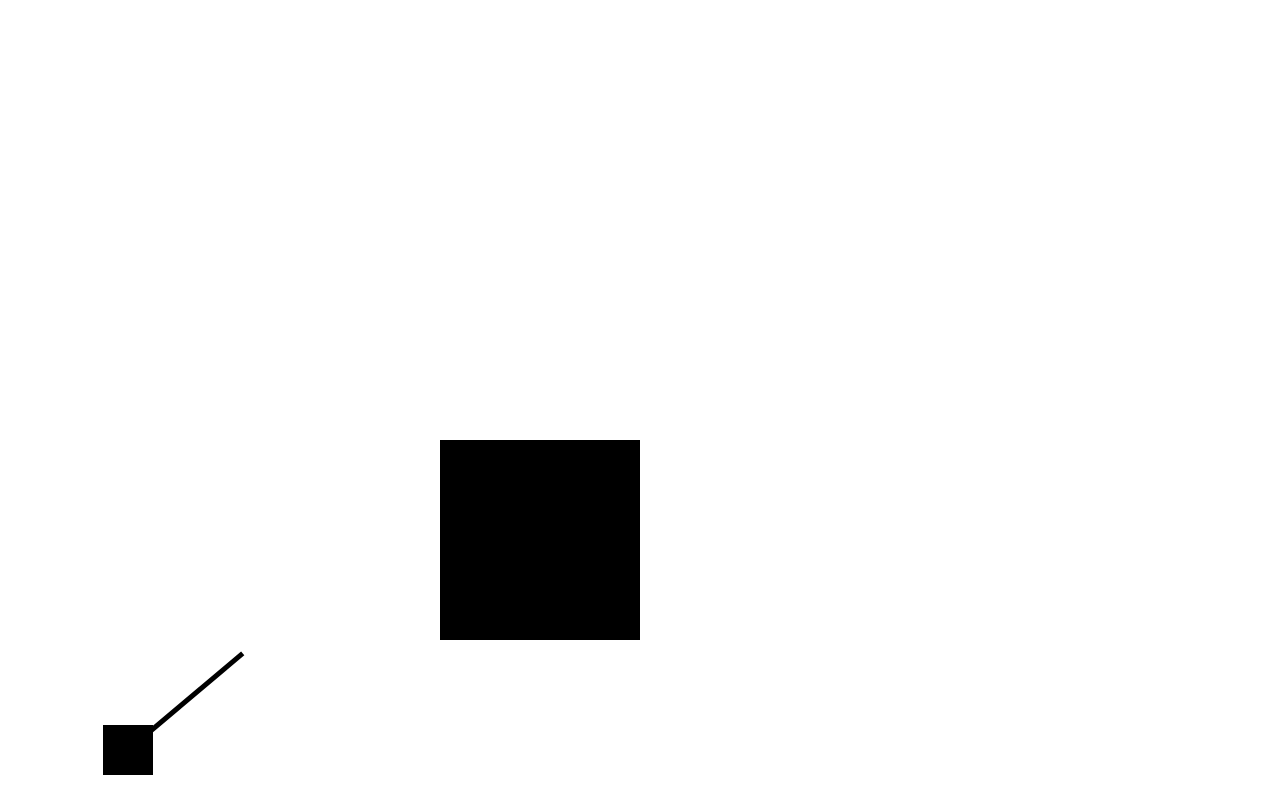
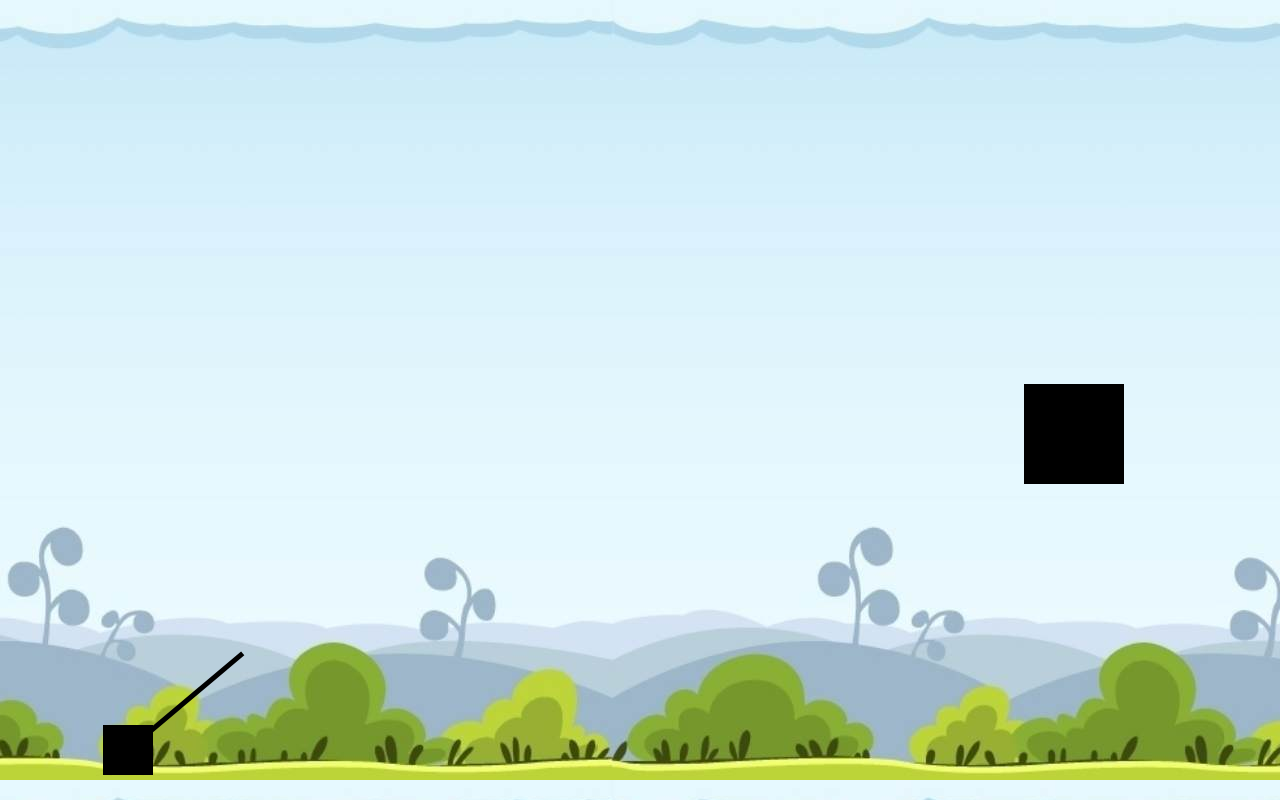
Before and after one commit to pedrodiogoneto/GameProject, a plain HTML site: page index.html in a window 1280 px wide. Both pictures are taken after a click on the button "START GAME". Drawn offline with Linux system fonts and the light colour scheme.

Commit message:
with luis changes on collision

```diff
--- a/chicken.js
+++ b/chicken.js
@@ -9,7 +9,9 @@ function Chicken(ctx, width, height, gravity) {
 
     self.gameWidth = width;
     self.gameHeight = height;
-    self.throwing = false;
+
+    //status: previous -> air -> finished
+    self.status = 'previous'
 
     self.baselineY = self.gameHeight - self.size;
     self.positionX = self.gameWidth / 10;
@@ -21,18 +23,19 @@ function Chicken(ctx, width, height, gravity) {
     self.angle = 0.7; //radianos (0 a pi)!
 
     self.acceleration = gravity;
+
 }
 
 Chicken.prototype.throw = function() {
     var self = this;
 
-    self.throwing = true;
+    self.status = 'air';
 };
 
 Chicken.prototype.update = function() {
     var self = this;
 
-    if (self.throwing) {
+    if (self.status === 'air') {
 
         if (self.positionY <= self.baselineY) {
             self.velocityYAngle = self.velocityYAngle + self.acceleration;
@@ -40,7 +43,7 @@ Chicken.prototype.update = function() {
             self.positionY = self.positionY + self.velocityYAngle;
             console.log(self.positionX, self.positionY);
         } else {
-            self.throwing = false;
+            self.status = 'finished';
             self.positionY = self.positionY;
         }
     }
@@ -100,10 +103,12 @@ Chicken.prototype.draw = function () {
     self.ctx.fillRect(self.positionX - self.size/2, self.positionY - self.size/2, self.size, self.size)
 }
 
+//self.ctx.fillRect(self.positionX - self.size/2, self.positionY - self.size/2, self.size, self.size)
+
 Chicken.prototype.drawThrowLine = function (angle, velocityX, velocityY, ctx) {
     var self = this;
 
-    if (self.throwing === false) {
+    if (self.status === 'previous') {
         self.ctx.beginPath();
         self.ctx.lineWidth="5";
         self.ctx.strokeStyle="black";
--- a/enimies.js
+++ b/enimies.js
@@ -1,23 +1,25 @@
 'use strict';
 
-function Enimies (ctx, width, height) {
+function Enemy (ctx, width, height) {
     var self = this;
 
-    self.size = 200;
+    self.size = 100;
 
     self.ctx = ctx;
 
     self.gameWidth = width;
     self.gameHeight = height;
 
-    self.positionX = self.gameWidth * 0.5;
-    self.positionY = self.gameWidth * 0.5;
+    self.positionX = self.gameWidth*0.8;
+    self.positionY = self.gameWidth*0.3;
 }
 
 
-Enimies.prototype.draw = function () {
+Enemy.prototype.draw = function () {
     var self = this;
 
     self.ctx.fillStyle = 'black';
-    self.ctx.fillRect(self.positionX - self.size, self.positionY - self.size, self.size, self.size)
+    self.ctx.fillRect(self.positionX, self.positionY, self.size, self.size)
 }
+
+// self.ctx.fillRect(self.positionX - self.size, self.positionY - self.size, self.size, self.size)
--- a/game.js
+++ b/game.js
@@ -12,12 +12,14 @@ function Game(mainElement) {
 
     self.gravity = 0.15;
 
- //   self.enimiesNumber = 1;
+    self.numberEnemies = 1;
+    self.enemies = []
 
     // create dom elements'
     self.canvasElement = document.createElement('canvas');
     self.canvasElement.width = self.width;
     self.canvasElement.height = self.height;
+    self.canvasElement.setAttribute('id', 'canvasElement');
     mainElement.appendChild(self.canvasElement);
 
     self.ctx = self.canvasElement.getContext('2d');
@@ -50,53 +52,81 @@ function Game(mainElement) {
 
     document.addEventListener('keydown', self.handleKeyDown);
 
-    function chickenMovement () {
+
+    for (var number=0; number<self.numberEnemies;number++) {
+        self.enemies.push(new Enemy(self.ctx, self.width, self.height));
+    }
+
+    function doFrame() {
+
         self.chicken.update();
 
         self.ctx.clearRect(0, 0, self.width, self.height);
         self.chicken.draw();
-        self.ctx.fillStyle = 'black';
         self.chicken.drawThrowLine ();
-        self.enimies.draw();
+        self.drawEnemies();
 
         if (!self.finished) {
-            window.requestAnimationFrame(chickenMovement);
+            window.requestAnimationFrame(doFrame);
         }
 
-        if (self.chicken.throwing){
-            if (self.chicken.positionX + self.chicken.size/2 >=  self.enimies.positionX && self.chicken.positionY - self.chicken.size/2 <= self.enimies.positionY) {
+        for (var i=0;i<self.numberEnemies;i++) {
+
+            var cPosXd = self.chicken.positionX + self.chicken.size/2;
+            var cPosXe = self.chicken.positionX - self.chicken.size/2;
+            var cPosYc = self.chicken.positionY - self.chicken.size/2;
+            var cPosYb = self.chicken.positionY + self.chicken.size/2;
+            var ePosXd = self.enemies[i].positionX + self.enemies[i].size;
+            var ePosXe = self.enemies[i].positionX;
+            var ePosYc = self.enemies[i].positionY;
+            var ePosYb = self.enemies[i].positionY + self.enemies[i].size;
+
+            var collisionCondition1 = ((cPosXd > ePosXe && cPosXd < ePosXd) && ((cPosYc > ePosYb && cPosYc < ePosYc) || (cPosYb > ePosYb && cPosYb < ePosYc)));
+            var collisionCondition2 = ((cPosXe > ePosXe && cPosXe < ePosXd) && ((cPosYc > ePosYb && cPosYc < ePosYc) || (cPosYb > ePosYb && cPosYb < ePosYc)));
+
+            if (self.chicken.status === 'air'){
+                if (collisionCondition1 || collisionCondition2) {
                     console.log('its fucking colliding in the X axis bro!!!');
-                self.finished = true;
+                    self.chicken.status = 'finished';
                 } else {
                 console.log('at least its logging')
                 }
             }
-
-    }
-    window.requestAnimationFrame(chickenMovement);
-
-
-   // for (var number=0; number<=self.enimiesNumber;number++) {
-        self.enimies = new Enimies(self.ctx, self.width, self.height);
-   // }
-
-    function drawEnimies () {
-        var self = this;
-        self.ctx.fillStyle = 'black';
-        self.ctx.fillRect(self.positionX - self.size, self.positionY - self.size, self.size, self.size)
-        self.enimies.draw();
          }
 
 
+
+
+
         //     // Detect Collision
-//     if (self.chicken.throwing){
-//     if (self.chicken.positionX + self.chicken.size/2 >=  self.enimies.positionX && self.chicken.positionX + self.chicken.size/2 <= self.enimies.positionX + self.enimies.size) {
+        //     if (self.chicken.status === 'air'){
+        //         if ((cPosXd >=  ePosXe && cPosXe < ePosXe) && (cPosYc >= ePosYb && cPosYb <= ePosYb)) {
+        //             console.log('its fucking colliding in the X axis bro!!!');
+        //             self.chicken.status = 'finished';
+        //         } else {
+        //         console.log('at least its logging')
+        //         }
+        //     }
+        //  }
+
+         // if (self.chicken.status === 'air'){
+        //     if (self.chicken.positionX + self.chicken.size/2 >=  self.enemies.positionX && self.chicken.positionY - self.chicken.size/2 <= self.enemies.positionY) {
         //         console.log('its fucking colliding in the X axis bro!!!');
-//         return;
+        //         self.chicken.throwing = false;
         //     } else {
         //         console.log('at least its logging')
         //     }
-// }
+
+        //  }
+    }
+    window.requestAnimationFrame(doFrame);
+}
+
+Game.prototype.drawEnemies = function () {
+    var self = this;
+    self.enemies.forEach(function(enemy){
+        enemy.draw()
+    });
 }
 
 
@@ -110,3 +140,9 @@ Game.prototype.destroy = function () {
 
     document.removeEventListener('keydown', self.handleKeyDown);
 };
+
+// Game.propotype.onGameOver = function (callback) {
+//     var self = this;
+
+//     self.onEnded = callback;
+// };
--- a/index.css
+++ b/index.css
@@ -35,5 +35,9 @@ body {
   overflow: hidden;
 }
 
+#canvasElement {
+  background-image: url("./img/background.jpg");
+}
+
 
 /* ---- components ---- */
--- a/index.js
+++ b/index.js
@@ -59,6 +59,12 @@ function main() {
   function buildGame() {
     gameStage = 'game';
     game = new Game(mainElement);
+
+
+    // game.onGameOver(function () {
+    //   destroyGame();
+    //   buildGameOver();
+    // });
 
     window.setTimeout(function () {
       destroyGame();
```
Also changed, not shown: img/background.jpg (added). Lines whose indentation alone changed are shown as unchanged.
